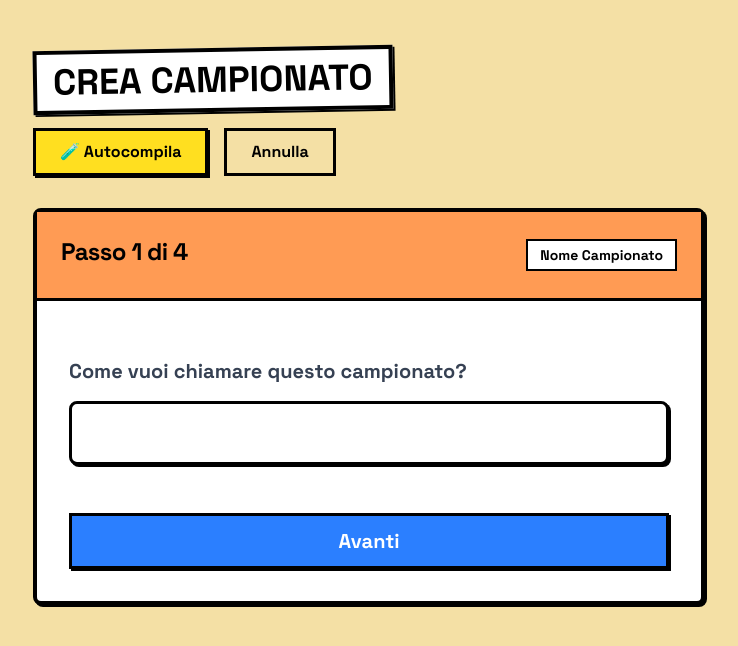
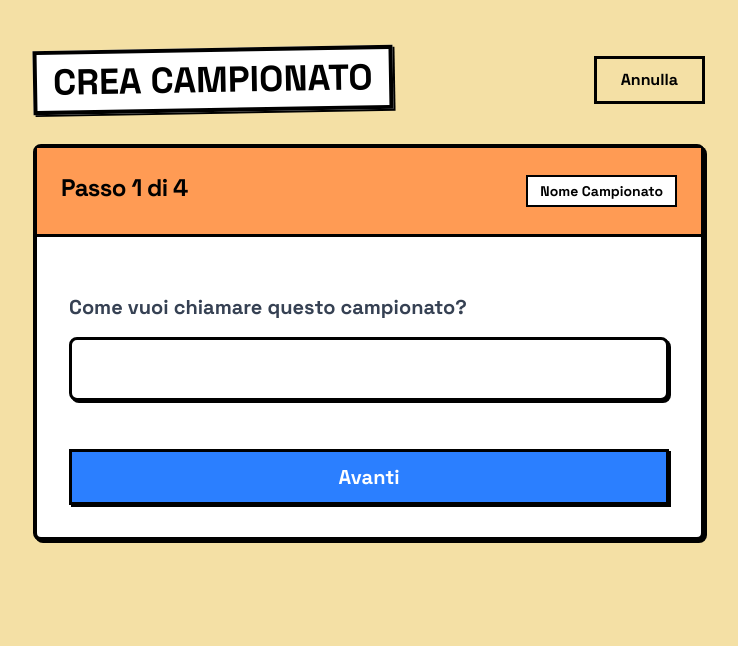
Before and after one commit to Svraga/volleybet, a Next.js app: page /league/create in a window 1280 px wide. Shown: the top 646 px of the page, without its empty margins (271-1009 px from the left). Built offline with nearby package versions, Linux system fonts and the light colour scheme.

Commit message:
Tolto autocompilazione e placeholder

```diff
--- a/src/app/league/create/page.tsx
+++ b/src/app/league/create/page.tsx
@@ -23,22 +23,7 @@ export default function CreateLeaguePage() {
   }
   const handleRemoveTeam = (index: number) => setTeams(teams.filter((_, i) => i !== index))
 
-  const autoFillTest = () => {
-    setLeagueName("Lega Test Sandbox")
-    setHomeTeam("TestAdmin Volley")
-    setTeams([
-      "TestAdmin Volley",
-      "Spikers Milano",
-      "Blockers Roma",
-      "Libero Napoli",
-      "Ace Torino",
-      "Dig Firenze",
-      "Setters Venezia",
-      "Jumpers Bologna"
-    ])
-    setCoinName("VolleyCoin")
-    setStep(4)
-  }
+
 
   const nextStep = () => {
     if (step === 1 && !leagueName.trim()) return alert("Inserisci un nome per il campionato.")
@@ -56,9 +41,6 @@ export default function CreateLeaguePage() {
           Crea Campionato
         </h1>
         <div className="flex gap-4">
-          <Button type="button" onClick={autoFillTest} variant="primary" className="bg-yellow-300 hover:bg-yellow-400">
-            🧪 Autocompila
-          </Button>
           <Link href="/">
             <Button variant="outline">Annulla</Button>
           </Link>
--- a/src/components/AuthButtons.tsx
+++ b/src/components/AuthButtons.tsx
@@ -17,7 +17,6 @@ export function LoginButton() {
   return (
     <div className="flex flex-col gap-4 w-full max-w-sm">
       <Input
-        placeholder="Inserisci il tuo nome (es. Mario Rossi)"
         value={name}
         onChange={(e) => setName(e.target.value)}
         onKeyDown={(e) => e.key === "Enter" && handleLogin()}
```
